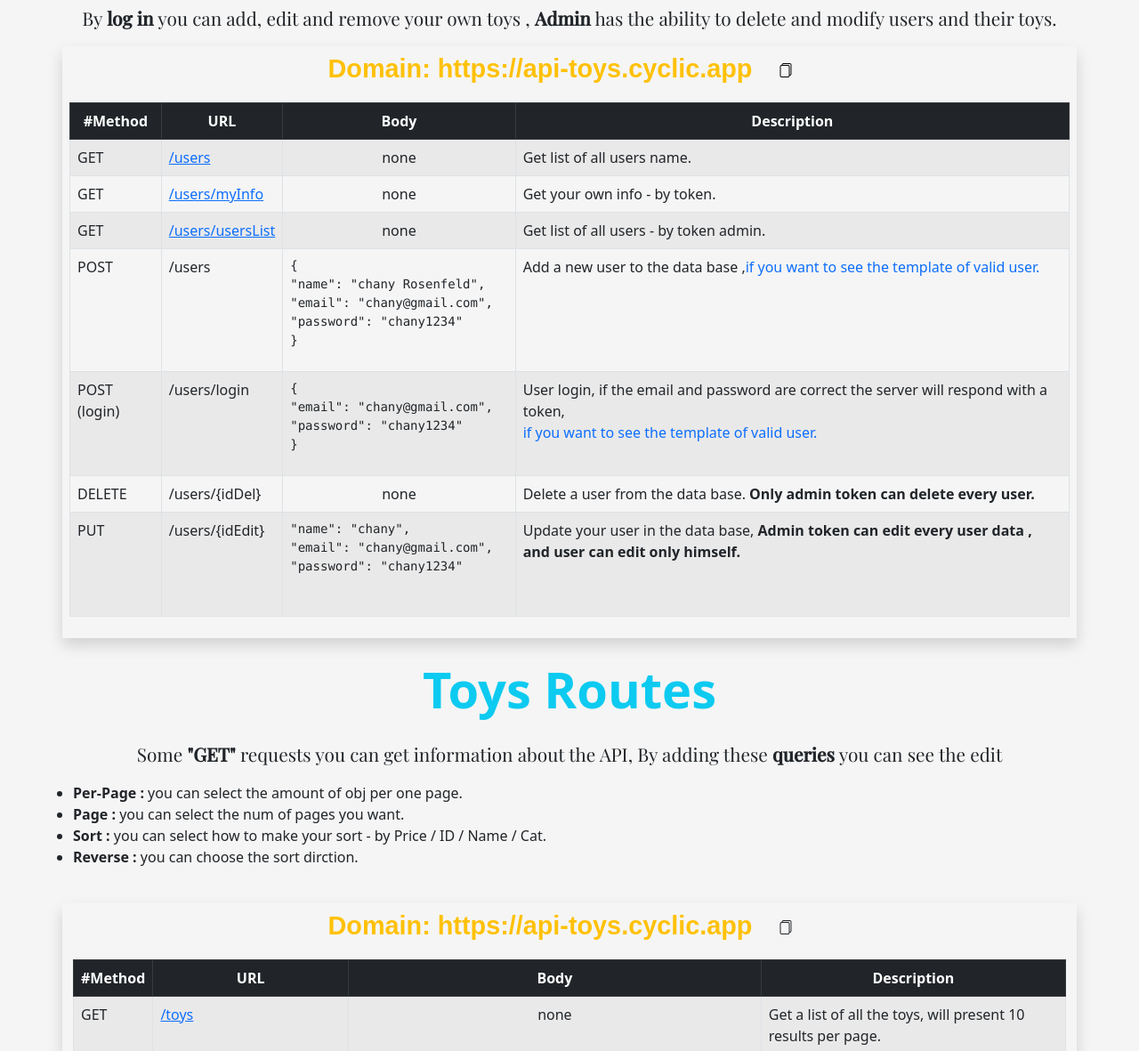
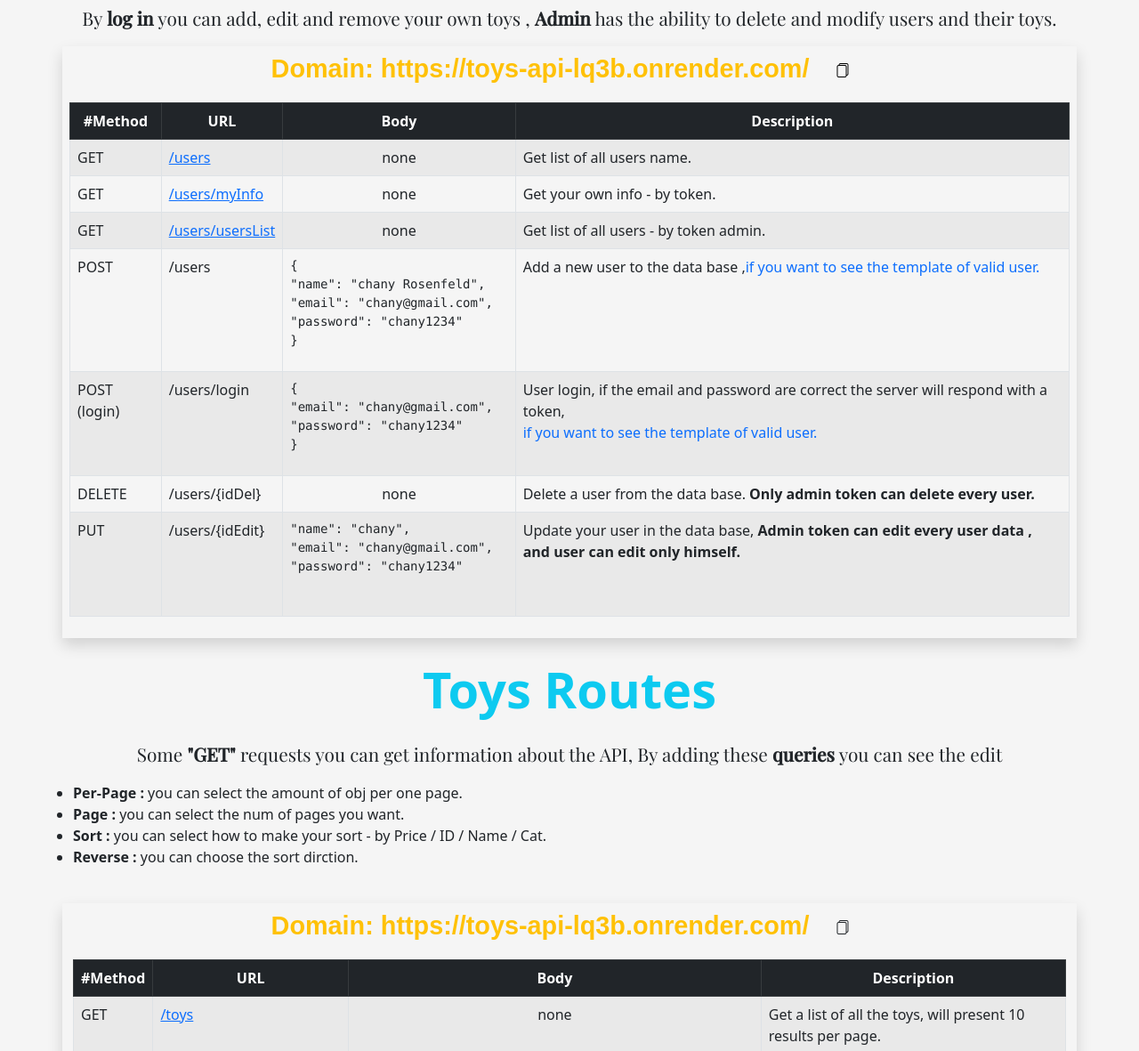
Before and after one commit to ChanyR/Toys-project, a website: page public/index.html in a window 1280 px wide. Shown: the part 554-1735 px from the top of the page at 89% size. Drawn offline with nearby package versions, Linux system fonts and the light colour scheme; a web font is replaced by a local one.

Commit message:
update link of render

```diff
--- a/public/index.html
+++ b/public/index.html
@@ -71,7 +71,7 @@
             <table class="table table-bordered table-striped ">
                 <h4 class="mb-3 text-center bigDomain text-warning fw-bolder">
                     Domain:
-                    <span id="Domain">https://api-toys.cyclic.app</span>
+                    <span id="Domain">https://toys-api-lq3b.onrender.com/</span>
                     <button class="btn mx-2 copyBtn text-black" id="domainbtn"><i class="bi bi-files"></i></button>
                 </h4>
 
@@ -188,7 +188,7 @@
             <table class="table table-bordered table-striped mb-3">
                 <h4 class="mb-3 text-center bigDomain text-warning fw-bold">
                     Domain:
-                    <span id="Domain">https://api-toys.cyclic.app</span>
+                    <span id="Domain">https://toys-api-lq3b.onrender.com/</span>
                     <button class="btn mx-2 copyBtn" id="domainbtn2"><i class="bi bi-files"></i></button>
                 </h4>
                 <thead class="table-dark">
@@ -202,13 +202,13 @@
                 <tbody>
                     <tr>
                         <td>GET</td>
-                        <td><a href="https://api-toys.cyclic.app/toys">/toys</a></td>
+                        <td><a href="https://toys-api-lq3b.onrender.com//toys">/toys</a></td>
                         <td class="text-center">none</td>
                         <td>Get a list of all the toys, will present 10 results per page.</td>
                     </tr>
                     <tr>
                         <td>GET</td>
-                        <td><a href="https://api-toys.cyclic.app/toys/search?s=game">/toys/search?s=game</a></td>
+                        <td><a href="https://toys-api-lq3b.onrender.com//toys/search?s=game">/toys/search?s=game</a></td>
                         <td class="text-center">none</td>
                         <td>search for a toy by searching follwing name or info after the "s=", it will present 10
                             results per page.
@@ -217,14 +217,14 @@
                     <tr>
                         <td>GET</td>
                         <td><a
-                                href="https://api-toys.cyclic.app/toys/prices?min=20&max=100">/toys/prices?min=20&max=100</a>
+                                href="https://toys-api-lq3b.onrender.com//toys/prices?min=20&max=100">/toys/prices?min=20&max=100</a>
                         </td>
                         <td class="text-center">none</td>
                         <td>Get a list of the toys by min & max , it will present 10 results per page.</td>
                     </tr>
                     <tr>
                         <td>GET</td>
-                        <td><a href="https://api-toys.cyclic.app/toys/category/game">/toys/category/:catName</a></td>
+                        <td><a href="https://toys-api-lq3b.onrender.com//toys/category/game">/toys/category/:catName</a></td>
                         <td class="text-center">none</td>
                         <td>Get a list of all the toys in toys <strong>category</strong>, it will present 10 results per
                             page.</td>
```
